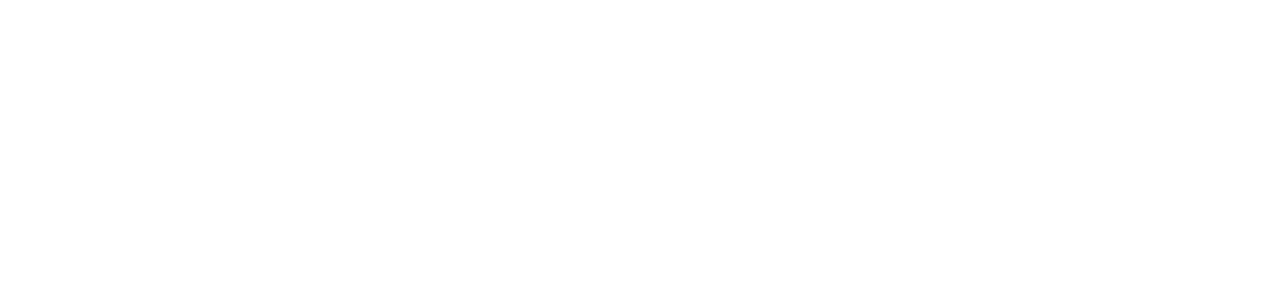
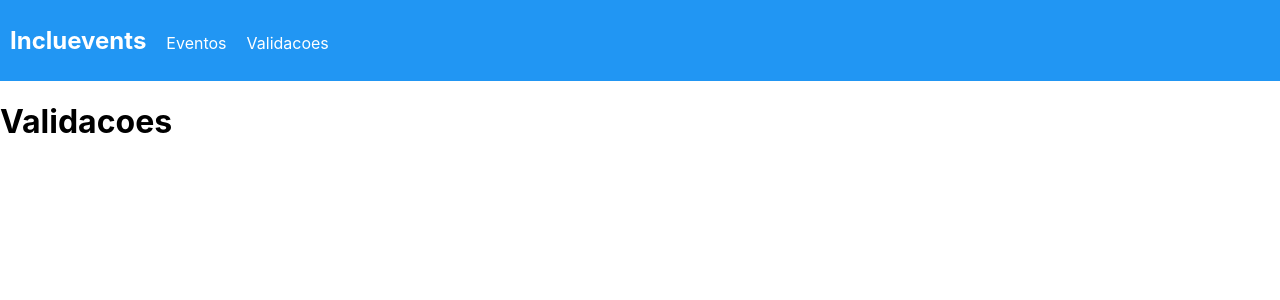
Before and after one commit to josevitoor/incluevents-frontend, a React (Create React App) app: page /validacoes in a window 1280 px wide. Before the commit this address had no page. Shown: the top 300 px of the page. Built offline with nearby package versions, Linux system fonts and the light colour scheme.

Commit message:
adiciona header

```diff
--- a/src/App.js
+++ b/src/App.js
@@ -1,11 +1,12 @@
 import React from "react";
 import RouteEventos from "./routes/RouteEventos";
+import Header from "./components/Header";
 
 function App() {
   return (
-    <>
+    <Header>
       <RouteEventos />
-    </>
+    </Header>
   );
 }
 
--- a/src/components/EventosList.js
+++ b/src/components/EventosList.js
@@ -75,7 +75,7 @@
 
   return (
     <div className="eventos-list-container">
-      <Card title="Eventos" className="eventos-card">
+      <Card className="eventos-card">
         <List
           loading={loading}
           dataSource={events}
--- /dev/null
+++ b/src/components/Header.js
@@ -0,0 +1,30 @@
+import React from "react";
+import "./header.css";
+
+const Header = ({ children }) => {
+    return (
+        <>
+            <div className="header-container">
+                <header className="header">
+                <nav>
+                    <ul>
+                        <li>
+                            <h1>Incluevents</h1>
+                        </li>
+                        <li>
+                            <a href="/eventos">Eventos</a>
+                        </li>
+                        <li>
+                            <a href="/validacoes">Validacoes</a>
+                        </li>
+                    </ul>
+                </nav>
+                </header>
+            </div>
+            {children}
+        </>
+
+    );
+  };
+
+  export default Header;
--- /dev/null
+++ b/src/components/Validacoes.js
@@ -0,0 +1,15 @@
+import React from "react";
+import "./header.css";
+
+const Validacoes = () => {
+    return (
+        <>
+            <div>
+                <h1>Validacoes</h1>
+            </div>
+        </>
+
+    );
+  };
+
+  export default Validacoes;
--- /dev/null
+++ b/src/components/header.css
@@ -0,0 +1,36 @@
+.header-container {
+    background-color: #2196f3;
+    padding: 10px;
+  }
+
+  .header {
+    margin: 0 auto;
+    color: #fff;
+  }
+
+  .header h1 {
+    margin: 0;
+  }
+
+  .header nav ul {
+    list-style: none;
+    padding: 0;
+  }
+
+  .header nav ul li {
+    display: inline-block;
+    margin-right: 20px;
+  }
+
+  .header nav ul li:last-child {
+    margin-right: 0;
+  }
+
+  .header nav ul li a {
+    color: #fff;
+    text-decoration: none;
+  }
+
+  .header nav ul li a:hover {
+    text-decoration: underline;
+  }
--- a/src/routes/RouteEventos.js
+++ b/src/routes/RouteEventos.js
@@ -1,17 +1,20 @@
 import React from "react";
-import { BrowserRouter, Routes, Route } from "react-router-dom";
+import { BrowserRouter, Routes, Route, Navigate } from "react-router-dom";
 import EventosList from "../components/EventosList";
 import EventosForm from "../components/EventosForm";
 import EventoDetails from "../components/EventoDetails";
+import Validacoes from "../components/Validacoes";
 
 const RouteEventos = () => {
   return (
     <BrowserRouter>
       <Routes>
+        <Route path="/" element={<Navigate to="/eventos" />} />
         <Route path="/eventos" index element={<EventosList />} />
         <Route path="/eventos/new" element={<EventosForm />} />
         <Route path="/eventos/edit/:id" element={<EventosForm />} />
         <Route path="/eventos/:id" element={<EventoDetails />} />
+        <Route path="/validacoes" element={<Validacoes />} />
       </Routes>
     </BrowserRouter>
   );
```
Also changed, not shown: 1 other file (tests, documents, lock files or other folders).
